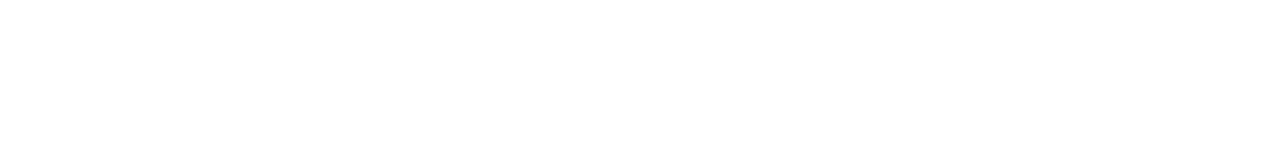
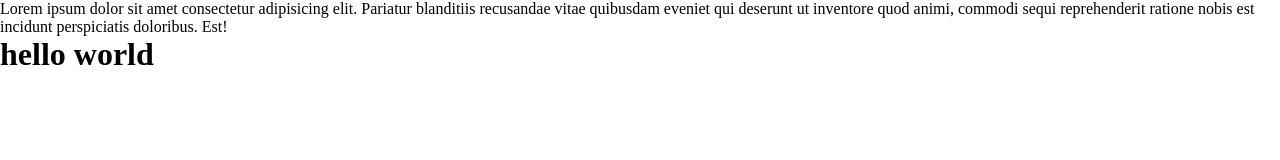
Before and after one commit to DaniilRazgulau/git-2, a plain HTML site: page index.html in a window 1280 px wide. Drawn offline with Linux system fonts and the light colour scheme.

Commit message:
feat - added h1 title

```diff
--- a/index.html
+++ b/index.html
@@ -8,6 +8,7 @@
     <link rel="stylesheet" href="css/style.css">
 </head>
 <body>
-
+    <p>Lorem ipsum dolor sit amet consectetur adipisicing elit. Pariatur blanditiis recusandae vitae quibusdam eveniet qui deserunt ut inventore quod animi, commodi sequi reprehenderit ratione nobis est incidunt perspiciatis doloribus. Est!</p>
+    <h1>hello world</h1>
 </body>
 </html>
```
